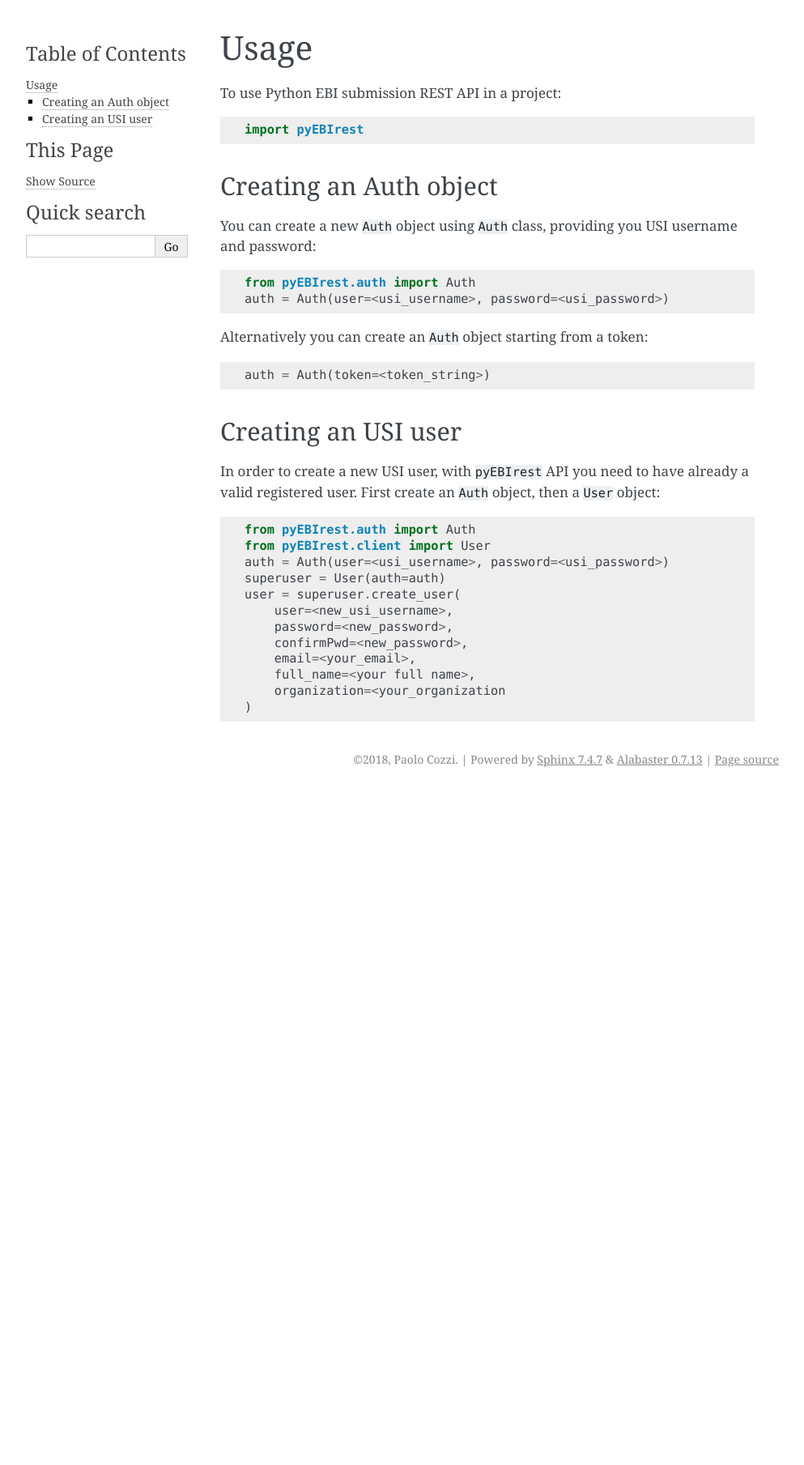
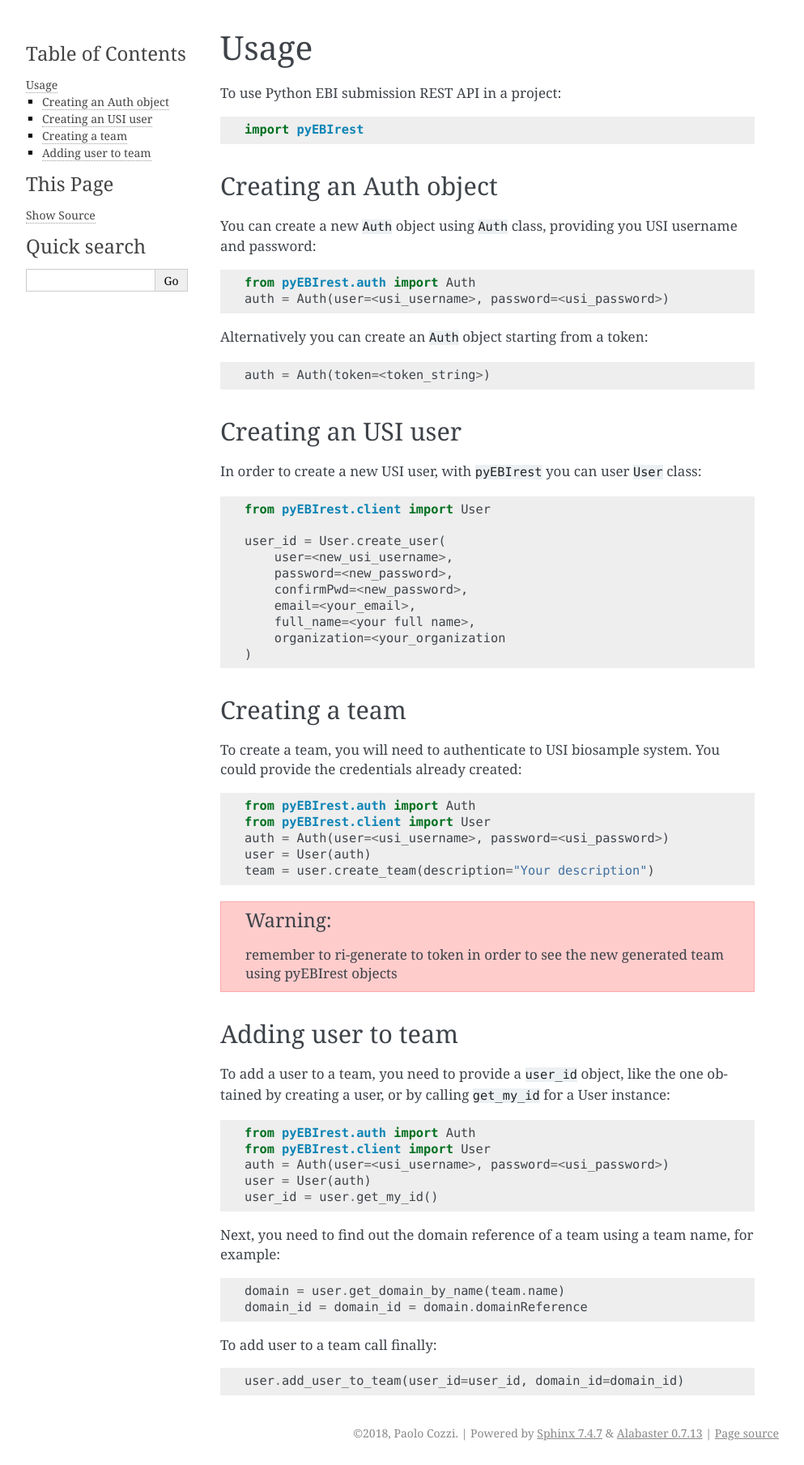
Before and after one commit to cnr-ibba/pyUSIrest, a Sphinx documentation site: the page built from docs/usage.rst, in a window 1280 px wide. Shown: the whole page at 81% size, without its empty margins (148-1141 px from the left). Built offline with Sphinx 7.4.7, drawn with Linux system fonts in a browser that asks for light colours; pages that are not in the unit, such as notebooks, are missing from menus; before the commit the page ends 977 px from its top, so only the background shows below that.

Commit message:
Creating user using classmethod - improved docs

```diff
--- a/docs/usage.rst
+++ b/docs/usage.rst
@@ -22,14 +22,11 @@ Alternatively you can create an ``Auth`` object starting from a token::
 Creating an USI user
 --------------------
 
-In order to create a new USI user, with ``pyEBIrest`` API you need to have already
-a valid registered user. First create an ``Auth`` object, then a ``User`` object::
+In order to create a new USI user, with ``pyEBIrest`` you can user ``User`` class::
 
-  from pyEBIrest.auth import Auth
   from pyEBIrest.client import User
-  auth = Auth(user=<usi_username>, password=<usi_password>)
-  superuser = User(auth=auth)
-  user = superuser.create_user(
+
+  user_id = User.create_user(
       user=<new_usi_username>,
       password=<new_password>,
       confirmPwd=<new_password>,
@@ -37,3 +34,41 @@ a valid registered user. First create an ``Auth`` object, then a ``User`` object
       full_name=<your full name>,
       organization=<your_organization
   )
+
+Creating a team
+---------------
+
+To create a team, you will need to authenticate to USI biosample system. You could
+provide the credentials already created::
+
+  from pyEBIrest.auth import Auth
+  from pyEBIrest.client import User
+  auth = Auth(user=<usi_username>, password=<usi_password>)
+  user = User(auth)
+  team = user.create_team(description="Your description")
+
+.. warning::
+
+  remember to ri-generate to token in order to see the new generated team using pyEBIrest
+  objects
+
+Adding user to team
+-------------------
+
+To add a user to a team, you need to provide a ``user_id`` object, like the one
+obtained by creating a user, or by calling ``get_my_id`` for a User instance::
+
+  from pyEBIrest.auth import Auth
+  from pyEBIrest.client import User
+  auth = Auth(user=<usi_username>, password=<usi_password>)
+  user = User(auth)
+  user_id = user.get_my_id()
+
+Next, you need to find out the domain reference of a team using a team name, for example::
+
+  domain = user.get_domain_by_name(team.name)
+  domain_id = domain_id = domain.domainReference
+
+To add user to a team call finally::
+
+  user.add_user_to_team(user_id=user_id, domain_id=domain_id)
```
Also changed, not shown: 1 other file.
